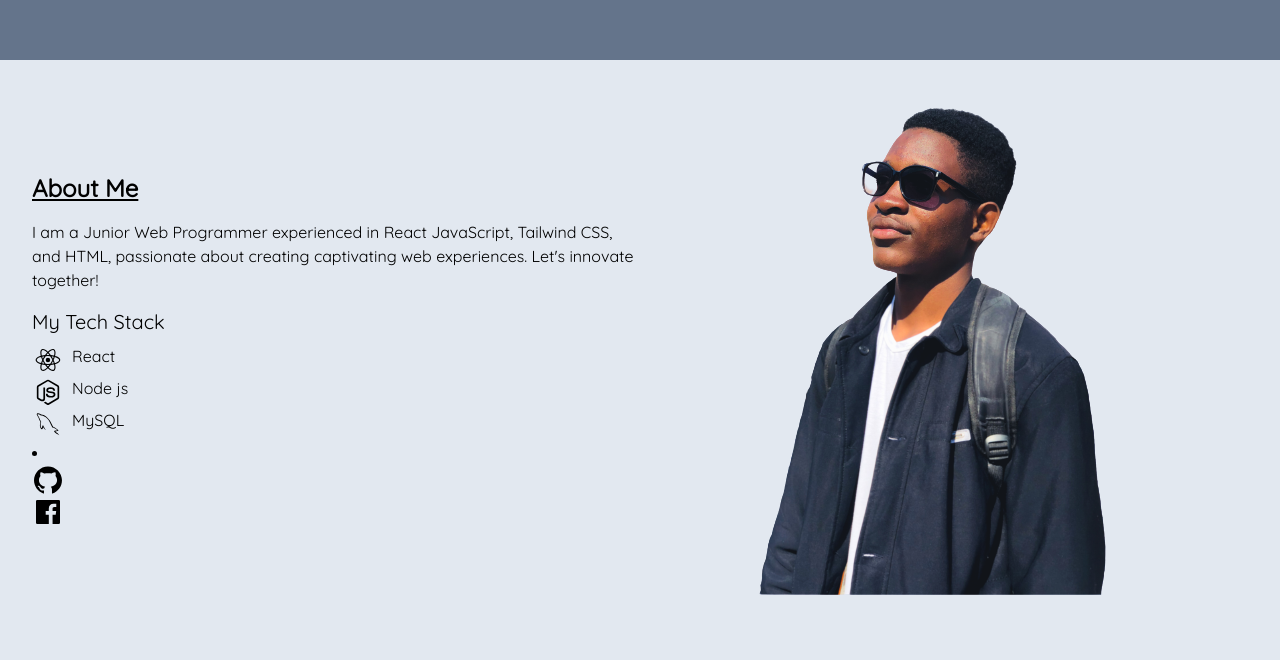
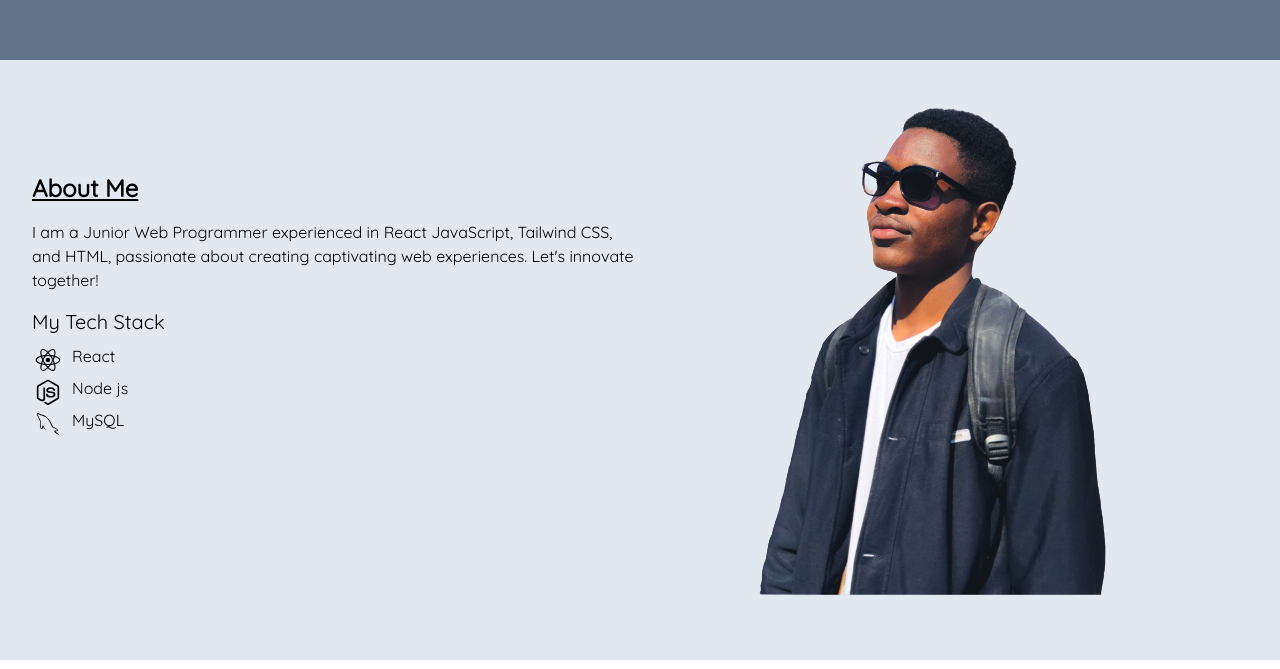
Before and after one commit to DC-21/MyPortfolio, a React (Vite) app: page / in a window 1280 px wide. Shown: the part 632-1301 px from the top of the page. Built offline with nearby package versions, Linux system fonts and the light colour scheme; no server answers.

Commit message:
first commit

```diff
--- a/src/components/About.jsx
+++ b/src/components/About.jsx
@@ -57,28 +57,6 @@ const About = () => {
                             <p> MySQL</p>
                         </div>
                     </li>
-                    <li>
-                        <div className='flex gap-2'>
-                            <svg
-                                viewBox="0 0 1024 1024"
-                                fill="currentColor"
-                                height="2em"
-                                width="2em"
-                            >
-                                <path d="M511.6 76.3C264.3 76.2 64 276.4 64 523.5 64 718.9 189.3 885 363.8 946c23.5 5.9 19.9-10.8 19.9-22.2v-77.5c-135.7 15.9-141.2-73.9-150.3-88.9C215 726 171.5 718 184.5 703c30.9-15.9 62.4 4 98.9 57.9 26.4 39.1 77.9 32.5 104 26 5.7-23.5 17.9-44.5 34.7-60.8-140.6-25.2-199.2-111-199.2-213 0-49.5 16.3-95 48.3-131.7-20.4-60.5 1.9-112.3 4.9-120 58.1-5.2 118.5 41.6 123.2 45.3 33-8.9 70.7-13.6 112.9-13.6 42.4 0 80.2 4.9 113.5 13.9 11.3-8.6 67.3-48.8 121.3-43.9 2.9 7.7 24.7 58.3 5.5 118 32.4 36.8 48.9 82.7 48.9 132.3 0 102.2-59 188.1-200 212.9a127.5 127.5 0 0138.1 91v112.5c.8 9 0 17.9 15 17.9 177.1-59.7 304.6-227 304.6-424.1 0-247.2-200.4-447.3-447.5-447.3z" />
-                            </svg>
-                        </div>
-                        <div className='flex gap-2'>
-                            <svg
-                                viewBox="0 0 24 24"
-                                fill="currentColor"
-                                height="2em"
-                                width="2em"
-                            >
-                                <path d="M20 3H4a1 1 0 00-1 1v16a1 1 0 001 1h8.615v-6.96h-2.338v-2.725h2.338v-2c0-2.325 1.42-3.592 3.5-3.592.699-.002 1.399.034 2.095.107v2.42h-1.435c-1.128 0-1.348.538-1.348 1.325v1.735h2.697l-.35 2.725h-2.348V21H20a1 1 0 001-1V4a1 1 0 00-1-1z" />
-                            </svg>
-                        </div>
-                    </li>
                     <button></button>
                 </div>
             </div>
```
